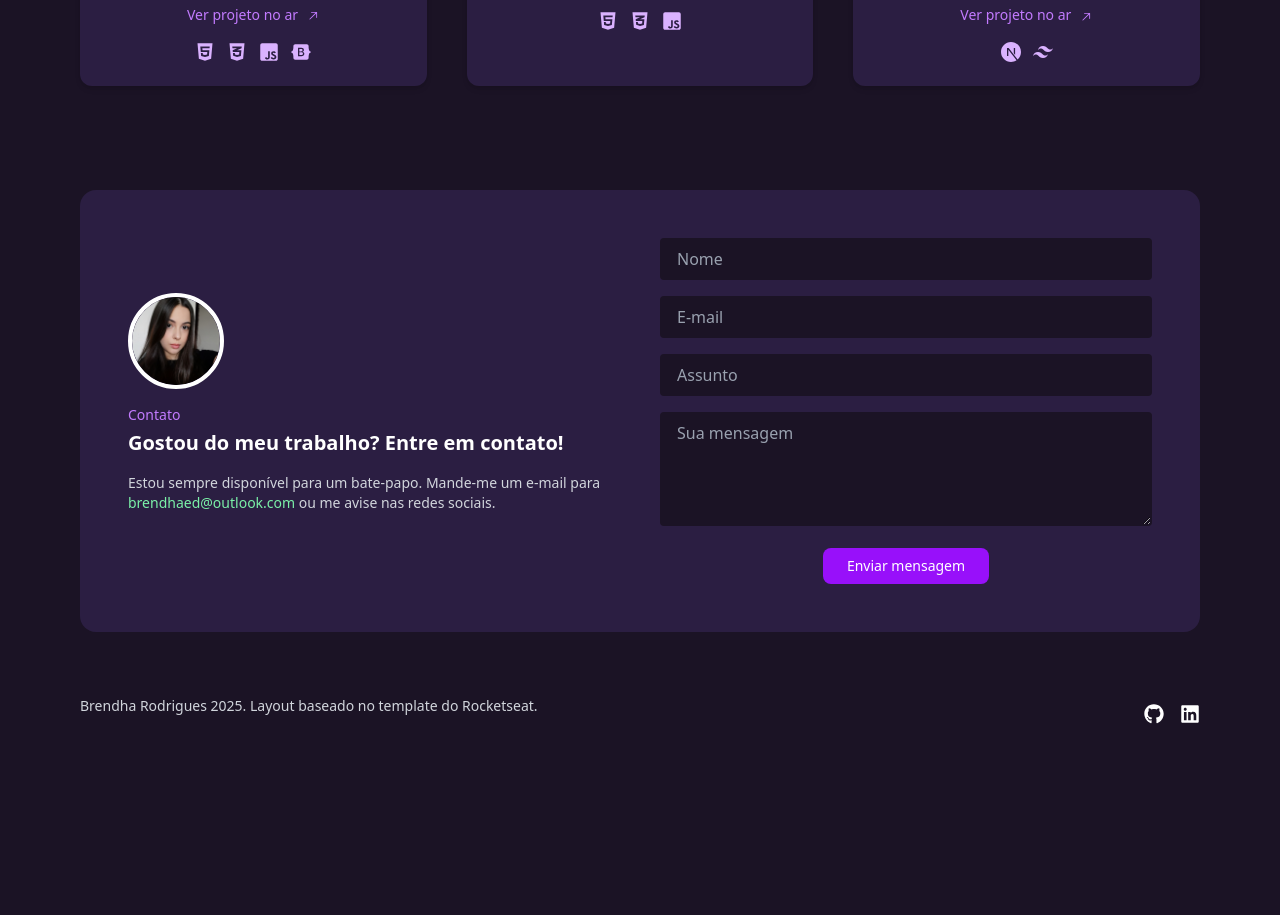
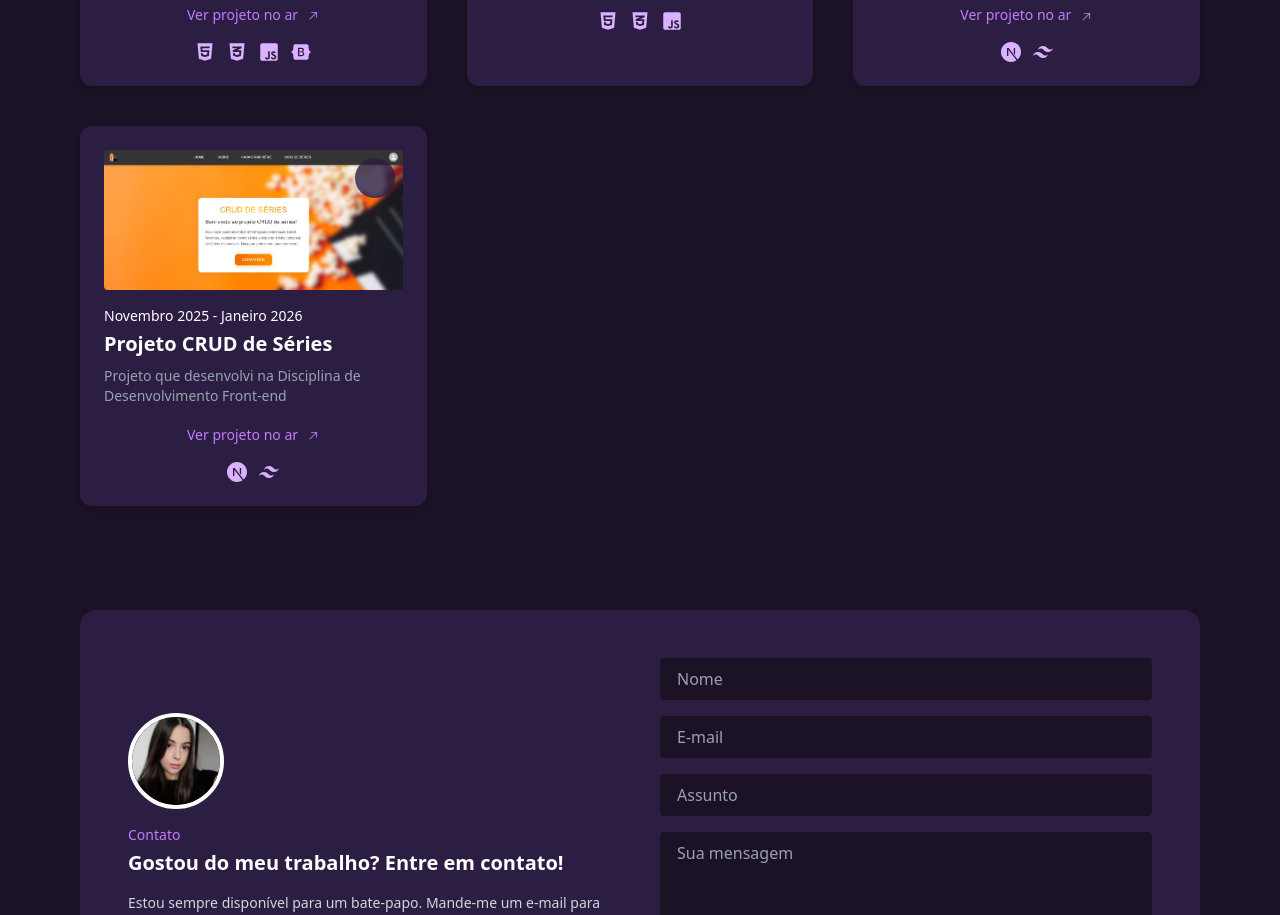
Before and after one commit to brendhaed/portifolio-brendha.io, a React (Vite) app: page / in a window 1280 px wide. Shown: the part 2540-3455 px from the top of the page. Before the commit the page ends 3336 px from the top, so only its background shows below. Built offline with nearby package versions, Linux system fonts and the light colour scheme.

Commit message:
adição de projeto novo

```diff
--- a/src/components/Projects.jsx
+++ b/src/components/Projects.jsx
@@ -2,6 +2,7 @@ import { GoArrowUpRight } from 'react-icons/go'
 import projeto1Img from '../assets/img/projects/meu-projeto-1.png'
 import projeto2Img from '../assets/img/projects/meu-projeto-2.png'
 import projeto3Img from '../assets/img/projects/meu-projeto-3.png'
+import projeto4Img from '../assets/img/projects/meu-projeto-4.png'
 import { FaBootstrap, FaCss3Alt, FaHtml5, FaJsSquare, FaReact } from 'react-icons/fa'
 import { SiNextdotjs, SiTailwindcss } from 'react-icons/si'
 
@@ -93,6 +94,31 @@ export function Projects(){
   </div>
 </div>
 
+  {/* Card 4  */}
+  <div className="bg-[#2b1e42] rounded-xl shadow-md p-6 max-w-sm w-full hover:shadow-[0_0_15px_4px_rgba(192,132,252,0.6)] transform transition duration-300 hover:scale-105">
+  <div className="relative mb-4">
+  <img src={projeto4Img} alt="Foto projeto 4" className="rounded w-full"/>
+  <a href="https://github.com/brendhaed/crud-series-next" target="_blank"
+     className="absolute top-2 right-2 bg-[#2b1e42]/80 w-10 h-10 flex items-center justify-center rounded-full text-purple-300 text-xl hover:text-purple-400 transition">
+    <i className="fa-brands fa-github"></i>
+  </a>
+</div>
+  <p className="text-white text-sm mb-1">Novembro 2025 - Janeiro 2026</p>
+  <h2 className="text-white text-xl font-semibold mb-2">Projeto CRUD de Séries</h2>
+  <p className="text-sm text-gray-400 mb-4">
+    Projeto que desenvolvi na Disciplina de Desenvolvimento Front-end
+  </p>
+  <div className="text-center mb-4">
+    <a href="https://crud-series-next.vercel.app/" target="_blank" className="text-purple-400 text-sm hover:underline transition">
+      Ver projeto no ar <GoArrowUpRight className="inline-block ml-1"/>
+    </a>
+  </div>
+  <div className="flex gap-3 justify-center text-purple-300 text-xl">
+    <SiNextdotjs />
+    <SiTailwindcss/>
+  </div>
+</div>
+
   </div>
 </section>
     )
```
Also changed, not shown: src/assets/img/projects/meu-projeto-4.png (added).
